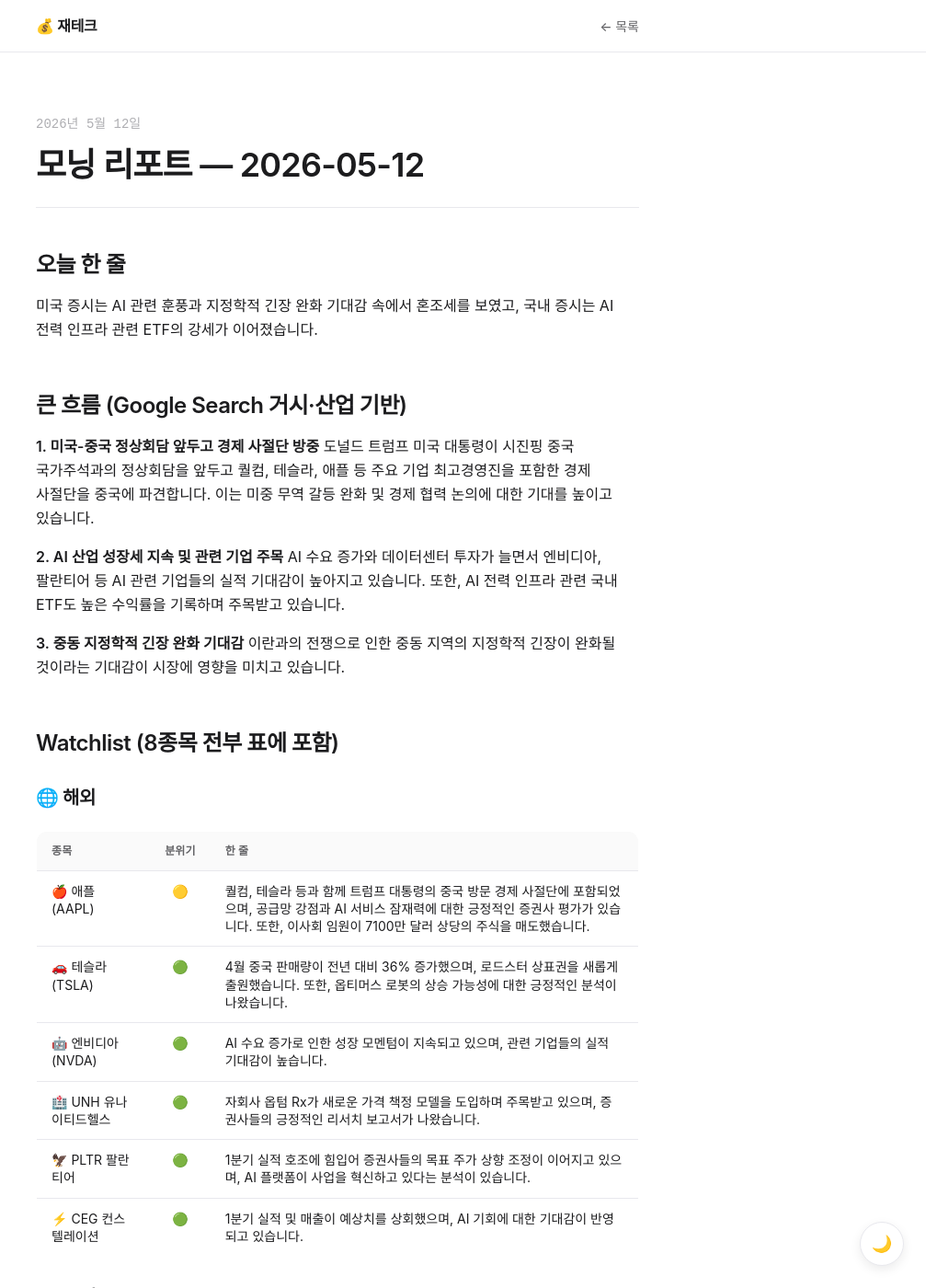
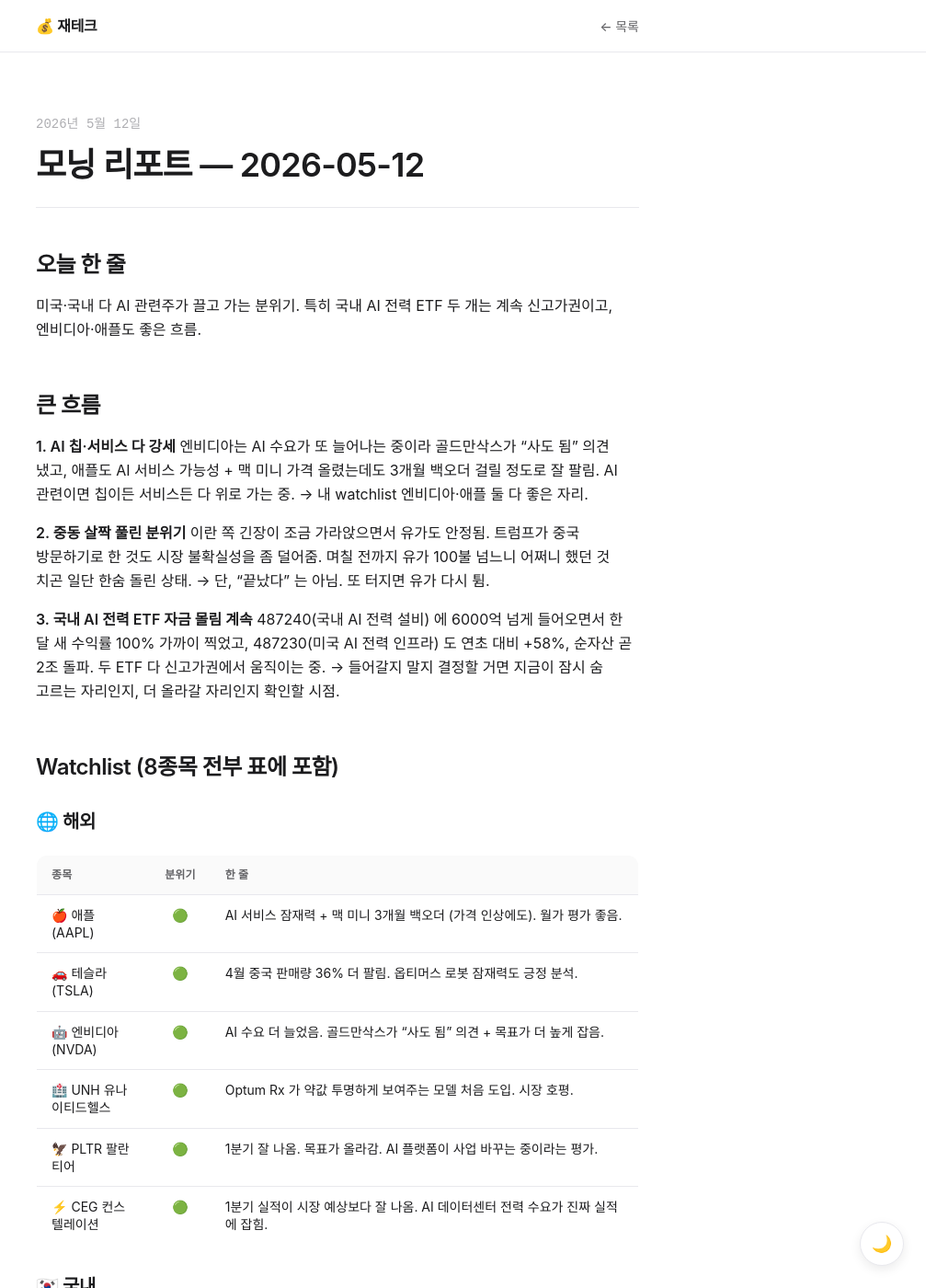
Before and after one commit to jinyeung0618/morning-report, a Jekyll site: the page built from _posts/2026-05-12-morning-report.md, in a window 1280 px wide and 1400 px high. Shown: the whole window at 92% size, without its empty margins (273-1280 px from the left). Built offline with Jekyll 4.4.1, drawn with Linux system fonts in a browser that asks for light colours; some of the changed text lies outside the part shown.

Commit message:
Manually refine 5/12 daily tone (Claude session, no API)

```diff
--- a/_posts/2026-05-12-morning-report.md
+++ b/_posts/2026-05-12-morning-report.md
@@ -5,18 +5,21 @@ date: 2026-05-12 10:03:00 +0900
 ---
 
 ## 오늘 한 줄
-미국 증시는 AI 관련 훈풍과 지정학적 긴장 완화 기대감 속에서 혼조세를 보였고, 국내 증시는 AI 전력 인프라 관련 ETF의 강세가 이어졌습니다.
+미국·국내 다 AI 관련주가 끌고 가는 분위기. 특히 국내 AI 전력 ETF 두 개는 계속 신고가권이고, 엔비디아·애플도 좋은 흐름.
 
-## 큰 흐름 (Google Search 거시·산업 기반)
+## 큰 흐름
 
-**1. 미국-중국 정상회담 앞두고 경제 사절단 방중**
-도널드 트럼프 미국 대통령이 시진핑 중국 국가주석과의 정상회담을 앞두고 퀄컴, 테슬라, 애플 등 주요 기업 최고경영진을 포함한 경제 사절단을 중국에 파견합니다. 이는 미중 무역 갈등 완화 및 경제 협력 논의에 대한 기대를 높이고 있습니다.
+**1. AI 칩·서비스 다 강세**
+엔비디아는 AI 수요가 또 늘어나는 중이라 골드만삭스가 "사도 됨" 의견 냈고, 애플도 AI 서비스 가능성 + 맥 미니 가격 올렸는데도 3개월 백오더 걸릴 정도로 잘 팔림. AI 관련이면 칩이든 서비스든 다 위로 가는 중.
+→ 내 watchlist 엔비디아·애플 둘 다 좋은 자리.
 
-**2. AI 산업 성장세 지속 및 관련 기업 주목**
-AI 수요 증가와 데이터센터 투자가 늘면서 엔비디아, 팔란티어 등 AI 관련 기업들의 실적 기대감이 높아지고 있습니다. 또한, AI 전력 인프라 관련 국내 ETF도 높은 수익률을 기록하며 주목받고 있습니다.
+**2. 중동 살짝 풀린 분위기**
+이란 쪽 긴장이 조금 가라앉으면서 유가도 안정됨. 트럼프가 중국 방문하기로 한 것도 시장 불확실성을 좀 덜어줌. 며칠 전까지 유가 100불 넘느니 어쩌니 했던 것 치곤 일단 한숨 돌린 상태.
+→ 단, "끝났다" 는 아님. 또 터지면 유가 다시 튐.
 
-**3. 중동 지정학적 긴장 완화 기대감**
-이란과의 전쟁으로 인한 중동 지역의 지정학적 긴장이 완화될 것이라는 기대감이 시장에 영향을 미치고 있습니다.
+**3. 국내 AI 전력 ETF 자금 몰림 계속**
+487240(국내 AI 전력 설비) 에 6000억 넘게 들어오면서 한 달 새 수익률 100% 가까이 찍었고, 487230(미국 AI 전력 인프라) 도 연초 대비 +58%, 순자산 곧 2조 돌파. 두 ETF 다 신고가권에서 움직이는 중.
+→ 들어갈지 말지 결정할 거면 지금이 잠시 숨 고르는 자리인지, 더 올라갈 자리인지 확인할 시점.
 
 ## Watchlist (8종목 전부 표에 포함)
 
@@ -24,20 +27,20 @@ AI 수요 증가와 데이터센터 투자가 늘면서 엔비디아, 팔란티
 
 | 종목 | 분위기 | 한 줄 |
 |---|---|---|
-| 🍎 애플 (AAPL) | 🟡 | 퀄컴, 테슬라 등과 함께 트럼프 대통령의 중국 방문 경제 사절단에 포함되었으며, 공급망 강점과 AI 서비스 잠재력에 대한 긍정적인 증권사 평가가 있습니다. 또한, 이사회 임원이 7100만 달러 상당의 주식을 매도했습니다. |
-| 🚗 테슬라 (TSLA) | 🟢 | 4월 중국 판매량이 전년 대비 36% 증가했으며, 로드스터 상표권을 새롭게 출원했습니다. 또한, 옵티머스 로봇의 상승 가능성에 대한 긍정적인 분석이 나왔습니다. |
-| 🤖 엔비디아 (NVDA) | 🟢 | AI 수요 증가로 인한 성장 모멘텀이 지속되고 있으며, 관련 기업들의 실적 기대감이 높습니다. |
-| 🏥 UNH 유나이티드헬스 | 🟢 | 자회사 옵텀 Rx가 새로운 가격 책정 모델을 도입하며 주목받고 있으며, 증권사들의 긍정적인 리서치 보고서가 나왔습니다. |
-| 🦅 PLTR 팔란티어 | 🟢 | 1분기 실적 호조에 힘입어 증권사들의 목표 주가 상향 조정이 이어지고 있으며, AI 플랫폼이 사업을 혁신하고 있다는 분석이 있습니다. |
-| ⚡ CEG 컨스텔레이션 | 🟢 | 1분기 실적 및 매출이 예상치를 상회했으며, AI 기회에 대한 기대감이 반영되고 있습니다. |
+| 🍎 애플 (AAPL) | 🟢 | AI 서비스 잠재력 + 맥 미니 3개월 백오더 (가격 인상에도). 월가 평가 좋음. |
+| 🚗 테슬라 (TSLA) | 🟢 | 4월 중국 판매량 36% 더 팔림. 옵티머스 로봇 잠재력도 긍정 분석. |
+| 🤖 엔비디아 (NVDA) | 🟢 | AI 수요 더 늘었음. 골드만삭스가 "사도 됨" 의견 + 목표가 더 높게 잡음. |
+| 🏥 UNH 유나이티드헬스 | 🟢 | Optum Rx 가 약값 투명하게 보여주는 모델 처음 도입. 시장 호평. |
+| 🦅 PLTR 팔란티어 | 🟢 | 1분기 잘 나옴. 목표가 올라감. AI 플랫폼이 사업 바꾸는 중이라는 평가. |
+| ⚡ CEG 컨스텔레이션 | 🟢 | 1분기 실적이 시장 예상보다 잘 나옴. AI 데이터센터 전력 수요가 진짜 실적에 잡힘. |
 
 ### 🇰🇷 국내
 
 | 종목 | 분위기 | 한 줄 |
 |---|---|---|
-| 🔌 487230 미국AI전력인프라 | 🟢 | 연초 이후 58% 이상의 높은 수익률을 기록하며 투자자들의 관심을 받고 있습니다. |
-| ⚙️ 487240 AI전력핵심설비 | 🟢 | AI 전력 인프라 ETF에 대한 자금 유입이 활발하며, 높은 수익률을 기록하고 있습니다. |
+| 🔌 487230 미국AI전력인프라 | 🟢 | 연초 대비 +58%. 순자산 곧 2조 돌파할 분위기. |
+| ⚙️ 487240 AI전력핵심설비 | 🟢 | 한 달 새 6000억 넘게 자금 들어옴. AI 열풍 직접 수혜 중. |
 
 ## 오늘 알아야 할 것
-- **미중 정상회담 관련 동향**: 트럼프 대통령의 중국 방문과 경제 사절단의 동행이 미중 관계에 어떤 영향을 미칠지 주목해야 합니다.
-- **AI 산업 성장**: AI 기술 발전과 관련 기업들의 실적 발표가 이어지면서 AI 산업 전반의 흐름을 파악하는 것이 중요합니다.
+- AI 관련주가 칩→서비스→전력 으로 확산되는 패턴. 너 watchlist 구성이 이 흐름 정확히 따라감.
+- 중동·유가 변수는 *일단 안정* 인 거지 *해결* 아님. 또 터지면 시장 흔들림.
```
